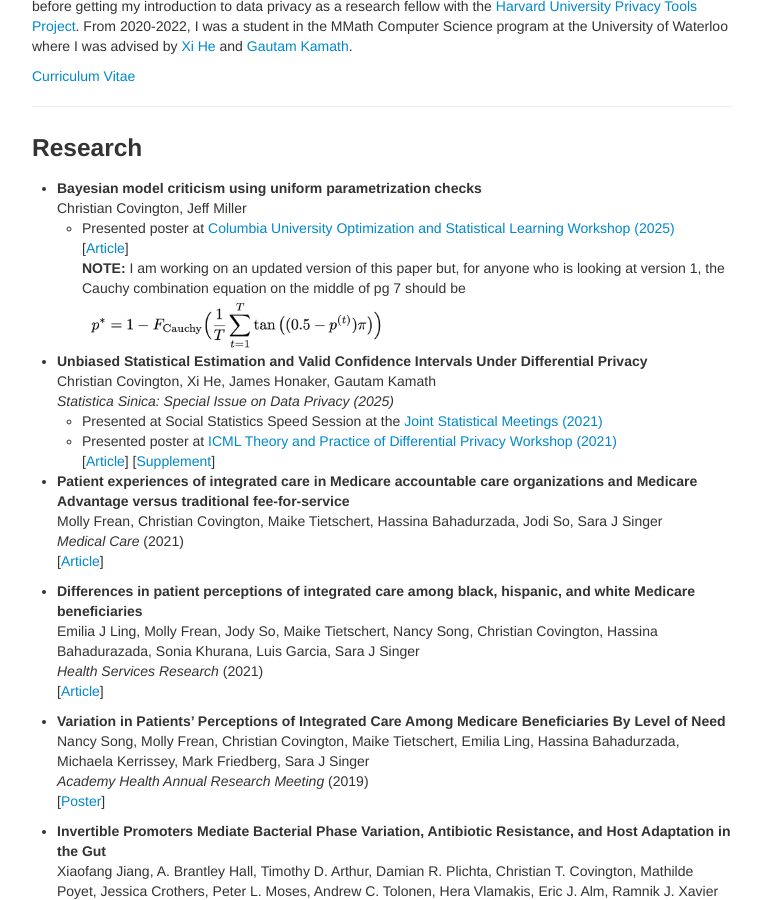
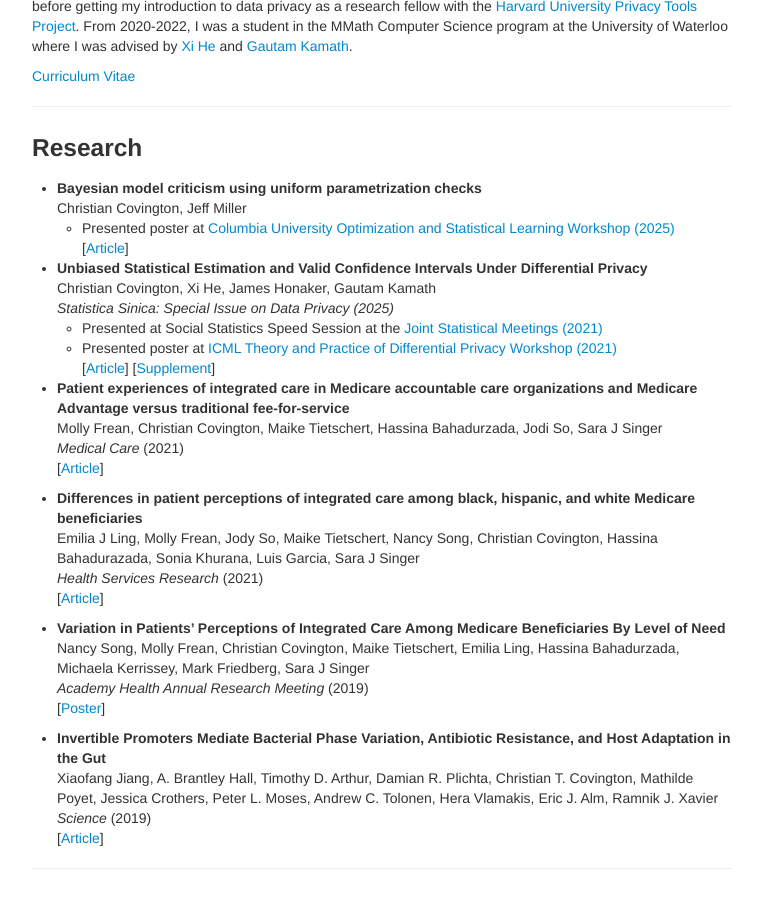
Before and after one commit to ctcovington/ctcovington.github.io, a Jekyll site: the page built from index.md, in a window 1280 px wide and 900 px high, scrolled down 701 px. Shown: the whole window, without its empty margins (258-1019 px from the left). Built offline with Jekyll 4.4.1, drawn with Linux system fonts in a browser that asks for light colours.

Commit message:
remove outdated information about paper

```diff
--- a/index.md
+++ b/index.md
@@ -25,8 +25,7 @@ From 2020-2022, I was a student in the MMath Computer Science program at the Uni
 - **Bayesian model criticism using uniform parametrization checks** \\
 Christian Covington, Jeff Miller \\
     - Presented poster at [Columbia University Optimization and Statistical Learning Workshop (2025)](https://stat.columbia.edu/optimization-and-statistical-learning-workshop/) \\
-[[Article](https://arxiv.org/abs/2503.18261)] \\
-**NOTE:** I am working on an updated version of this paper but, for anyone who is looking at version 1, the Cauchy combination equation on the middle of pg 7 should be <img src="upc_correction.png" alt="correction" width="300"/>
+[[Article](https://arxiv.org/abs/2503.18261)]
 
 - **Unbiased Statistical Estimation and Valid Confidence Intervals Under Differential Privacy** \\
 Christian Covington, Xi He, James Honaker, Gautam Kamath \\
```
